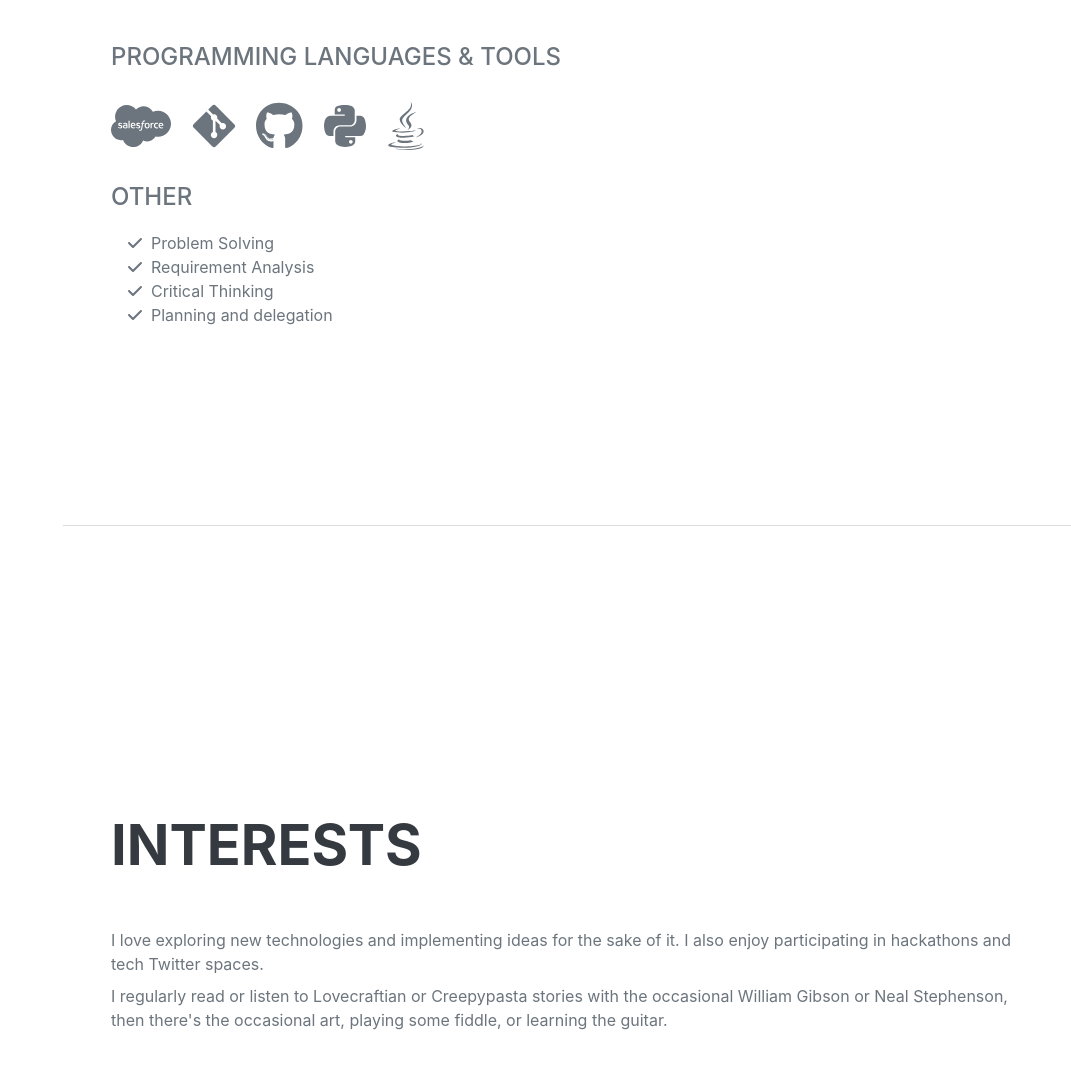
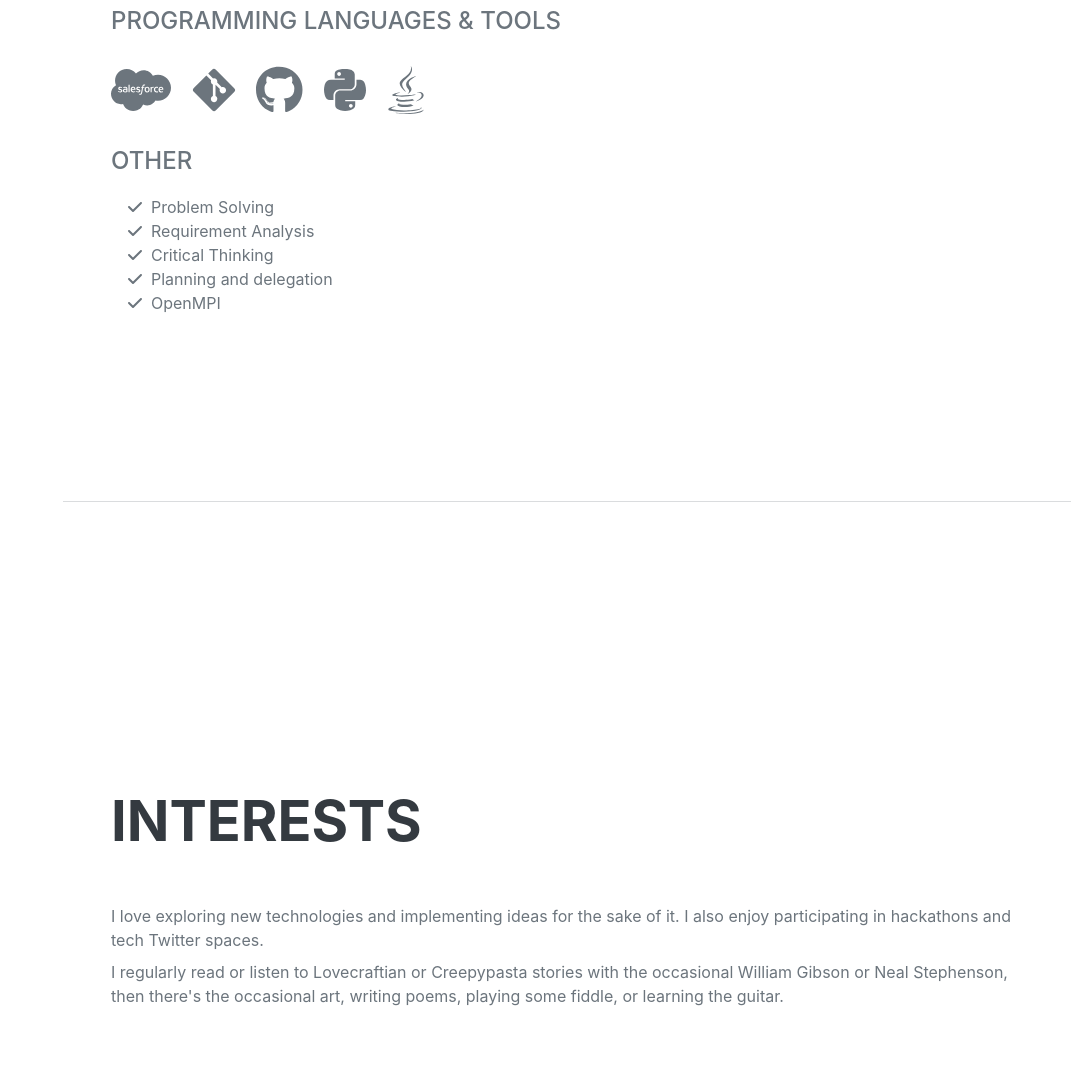
Before and after one commit to Karnak123/Karnak123.github.io, a plain HTML site: page index.html in a window 1280 px wide. Shown: the part 3702-4770 px from the top of the page, without its empty margins (209-1280 px from the left). Drawn offline with nearby package versions, Linux system fonts and the light colour scheme; a web font is replaced by a local one.

Commit message:
minor updates

```diff
--- a/index.html
+++ b/index.html
@@ -152,7 +152,6 @@
                             <ul>
                                 <li>PCC-CS301 Data Structure & Algorithms</li>
                                 <li>PCC-CS302 Computer Organisation</li>
-                                <li>ESC301 Analog and Digital Electronics</li>
                                 <li>PCC-CS401 Discrete Mathematics</li>
                                 <li>PCC-CS402 Computer Architecture</li>
                                 <li>PCC-CS403 Formal Language & Automata Theory</li>
@@ -203,6 +202,10 @@
                         <span class="fa-li"><i class="fas fa-check"></i></span>
                         Planning and delegation
                     </li>
+                    <li>
+                        <span class="fa-li"><i class="fas fa-check"></i></span>
+                        OpenMPI
+                    </li>
                 </ul>
             </div>
         </section>
@@ -214,7 +217,7 @@
                 <p class="mb-2">I love exploring new technologies and implementing ideas for the sake of it.
                     I also enjoy participating in hackathons and tech Twitter spaces.</p>
                 <p class="mb-2">I regularly read or listen to Lovecraftian or Creepypasta stories with the occasional
-                    William Gibson or Neal Stephenson, then there's the occasional art, playing some fiddle, or
+                    William Gibson or Neal Stephenson, then there's the occasional art, writing poems, playing some fiddle, or
                     learning the guitar.</p>
             </div>
         </section>
```
